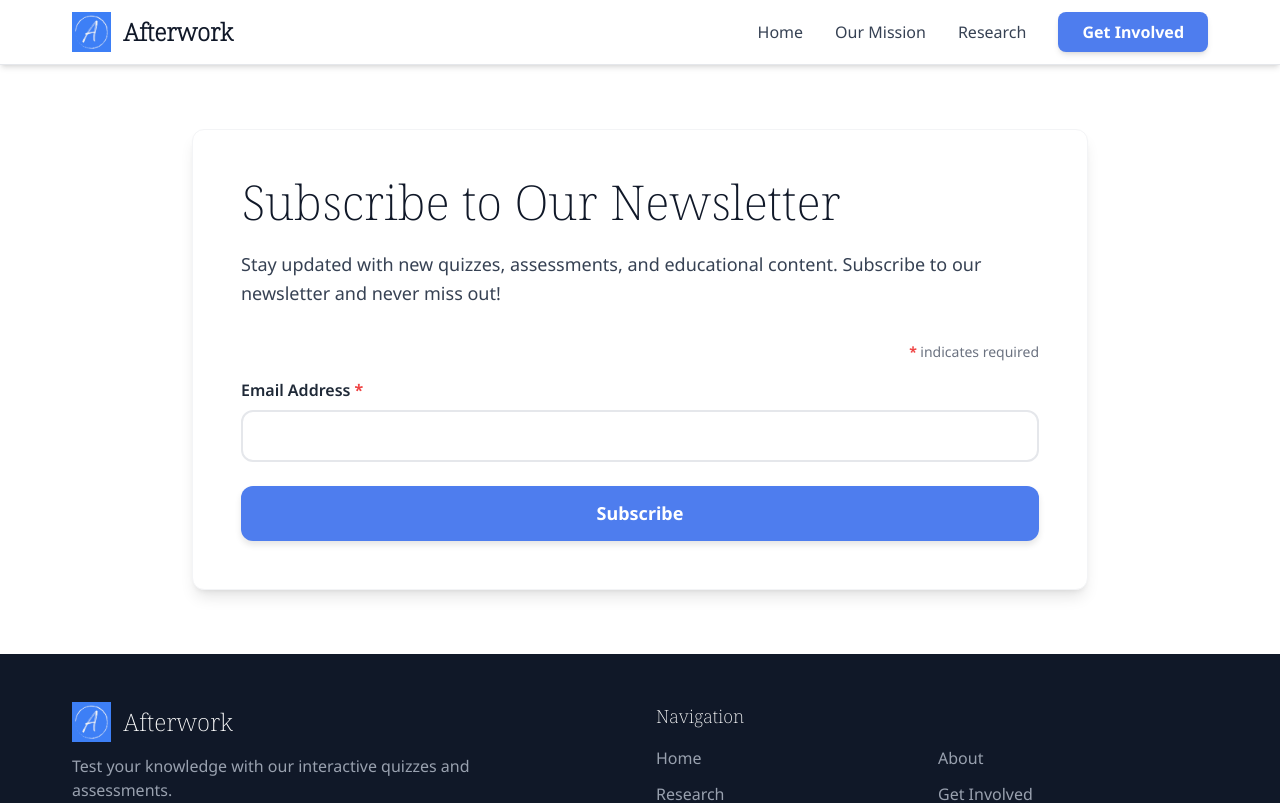
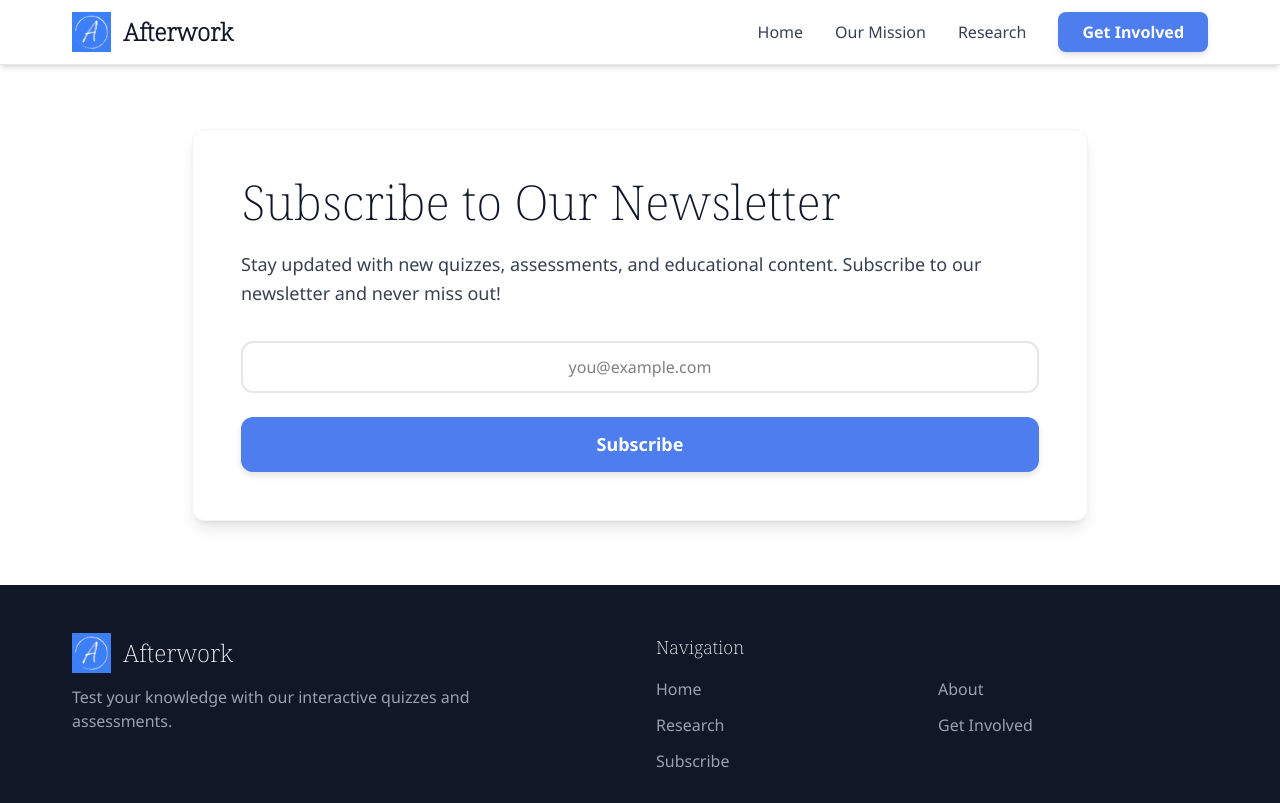
Before and after one commit to bgun/aw-insight, a React (Vite) app: page /subscribe in a window 1280 px wide. Shown: the top 803 px of the page. Built offline with nearby package versions, Linux system fonts and the light colour scheme.

Commit message:
Small fixes

```diff
--- a/src/components/SubscribeComponent.jsx
+++ b/src/components/SubscribeComponent.jsx
@@ -7,16 +7,6 @@ function SubscribeComponent() {
           clear: left;
           font-family: 'Noto Sans', sans-serif;
           width: 100%;
-        }
-        #mc_embed_signup .indicates-required {
-          text-align: right;
-          font-size: 14px;
-          margin-bottom: 16px;
-          color: #6b7280;
-        }
-        #mc_embed_signup .asterisk {
-          color: #ef4444;
-          font-weight: bold;
         }
         #mc_embed_signup .mc-field-group {
           margin-bottom: 24px;
@@ -88,20 +78,15 @@ function SubscribeComponent() {
           target="_blank"
         >
           <div id="mc_embed_signup_scroll">
-            <div className="indicates-required">
-              <span className="asterisk">*</span> indicates required
-            </div>
             <div className="mc-field-group">
-              <label htmlFor="mce-EMAIL">
-                Email Address <span className="asterisk">*</span>
-              </label>
               <input
                 type="email"
                 name="EMAIL"
-                className="required email"
+                className="required email text-center"
                 id="mce-EMAIL"
                 required
                 defaultValue=""
+                placeholder="you@example.com"
               />
             </div>
             <div id="mce-responses" className="clear">
--- a/src/components/home/AssessmentsSection.jsx
+++ b/src/components/home/AssessmentsSection.jsx
@@ -5,11 +5,8 @@ function AssessmentsSection({ assessments }) {
     <section id="assessments" className="w-full bg-indigo-100">
       <div className="max-w-[1200px] mx-auto px-4 sm:px-6 lg:px-8 py-16 sm:py-20 lg:py-24">
         <div className="text-center mb-12">
-          <h2 className="text-3xl sm:text-4xl font-bold mb-4 text-gray-800">
-            Our Assessments
-          </h2>
-          <p className="text-lg text-gray-600 max-w-2xl mx-auto">
-            Choose from our collection of interactive quizzes designed to help you learn and grow.
+          <p className="text-lg sm:text-xl text-gray-600 max-w-2xl mx-auto">
+            Choose from our collection of interactive tools and quizzes designed to help you learn and grow.
           </p>
         </div>
         <AssessmentList assessments={assessments} />
--- a/src/components/home/HeroSection.jsx
+++ b/src/components/home/HeroSection.jsx
@@ -9,7 +9,7 @@ function HeroSection() {
         loop
         muted
         playsInline
-        className="absolute top-0 left-0 min-w-full min-h-full w-auto h-auto object-cover"
+        className="absolute top-0 left-0 min-w-full min-h-full w-auto h-auto object-cover sm:scale-100 scale-[1.4]"
         style={{
           position: 'absolute',
           top: '50%',
```
